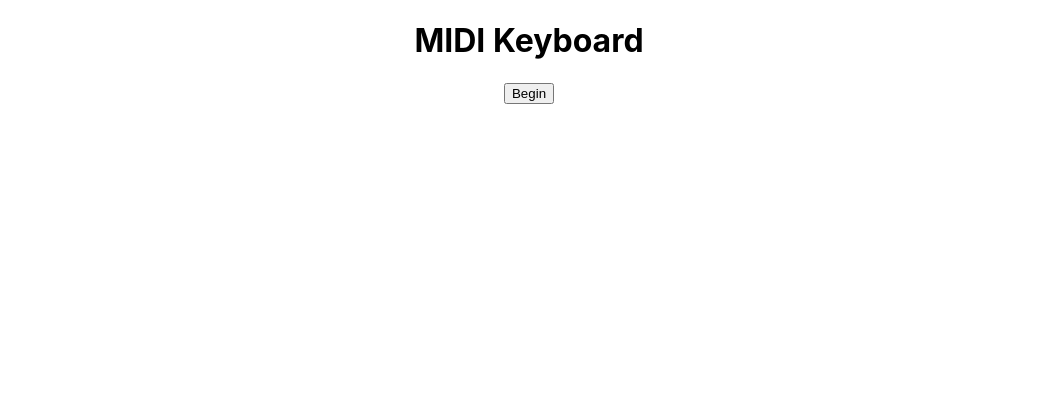
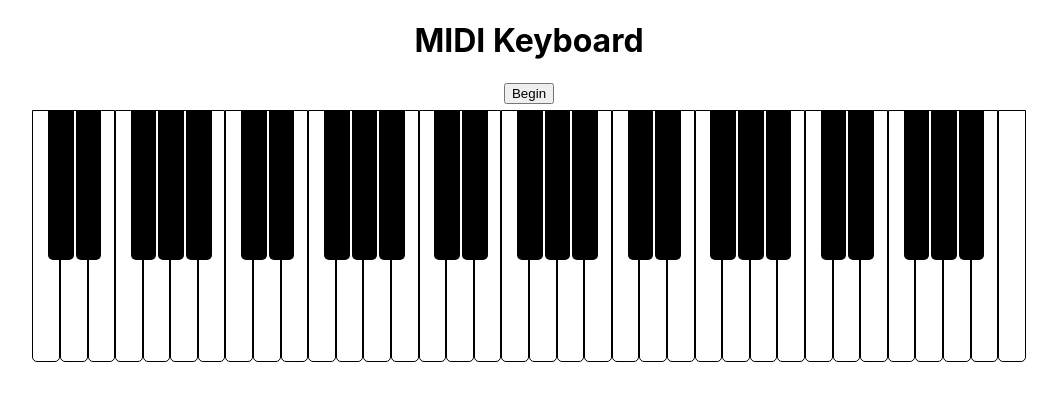
Before and after one commit to ColinMudie/MIDI_Keyboard, a React (Create React App) app: page / in a window 1280 px wide. Shown: the top 400 px of the page, without its empty margins (111-1168 px from the left). Built offline with nearby package versions, Linux system fonts and the light colour scheme.

Commit message:
added initial keyboard to visualize midi notes played

```diff
--- a/src/App.css
+++ b/src/App.css
@@ -6,6 +6,13 @@
   height: 40vmin;
   pointer-events: none;
 }
+
+.black-key-row { position: absolute; z-index: 2; width:100%; margin-left:-1%; height: 250px; top: 109px;}
+.white-key-row { position: absolute; width:100%; height: 250px; top: 110px;}
+.key { display:inline-block; }
+.black { background: black; width: 2%; height: 150px; margin: 1px;  border-bottom-right-radius: 5px; border-bottom-left-radius: 5px; }
+.spacer { display:inline-block; width: 2%; height: 0px; border: 1px solid rgba(0, 0, 0, 0);}
+.white { background: white; width: 2%; height: 250px; border: 1px solid black; border-bottom-right-radius: 5px; border-bottom-left-radius: 5px; }
 
 @media (prefers-reduced-motion: no-preference) {
   .App-logo {
--- a/src/App.js
+++ b/src/App.js
@@ -1,5 +1,6 @@
 import './App.css';
-import { useEffect } from 'react';
+import WhiteKeys from './components/WhiteKeys/WhiteKeys';
+import BlackKeys from './components/BlackKeys/BlackKeys';
 
 function App() {
   var voices = [];
@@ -135,6 +136,8 @@ function App() {
     <div className="App">
       <h1>MIDI Keyboard</h1>
       <button onClick={initAudio}>Begin</button>
+      <BlackKeys/>
+      <WhiteKeys/>
     </div>
 
   );
--- /dev/null
+++ b/src/components/BlackKeys/BlackKeys.js
@@ -0,0 +1,42 @@
+function BlackKeys() {
+    return (
+        <div className="black-key-row">
+            <span id="k25" className="black key" />
+            <span id="k27" className="black key" />
+                <span className="spacer" />
+            <span id="k30" className="black key" />
+            <span id="k32" className="black key" />
+            <span id="k34" className="black key" />
+                <span className="spacer" />
+            <span id="k37" className="black key" />
+            <span id="k39" className="black key" />
+                <span className="spacer" />
+            <span id="k42" className="black key" />
+            <span id="k44" className="black key" />
+            <span id="k46" className="black key" />
+                <span className="spacer" />
+            <span id="k49" className="black key" />
+            <span id="k51" className="black key" />
+                <span className="spacer" />
+            <span id="k54" className="black key" />
+            <span id="k56" className="black key" />
+            <span id="k58" className="black key" />
+                <span className="spacer" />
+            <span id="k61" className="black key" />
+            <span id="k63" className="black key" />
+                <span className="spacer" />
+            <span id="k66" className="black key" />
+            <span id="k68" className="black key" />
+            <span id="k70" className="black key" />
+                <span className="spacer" />
+            <span id="k73" className="black key" />
+            <span id="k75" className="black key" />
+                <span className="spacer" />
+            <span id="k78" className="black key" />
+            <span id="k80" className="black key" />
+            <span id="k82" className="black key" />
+        </div>
+    )
+}
+
+export default BlackKeys;
--- /dev/null
+++ b/src/components/WhiteKeys/WhiteKeys.js
@@ -0,0 +1,44 @@
+function WhiteKeys() {
+    return(
+        <div className="white-key-row">
+                <span id="k24" className="white key" />
+            <span id="k26" className="white key" />
+            <span id="k28" className="white key" />
+            <span id="k29" className="white key" />
+            <span id="k31" className="white key" />
+            <span id="k33" className="white key" />
+            <span id="k35" className="white key" />
+                <span id="k36" className="white key" />
+            <span id="k38" className="white key" />
+            <span id="k40" className="white key" />
+            <span id="k41" className="white key" />
+            <span id="k43" className="white key" />
+            <span id="k45" className="white key" />
+            <span id="k47" className="white key" />
+                <span id="k48" className="white key" />
+            <span id="k50" className="white key" />
+            <span id="k52" className="white key" />
+            <span id="k53" className="white key" />
+            <span id="k55" className="white key" />
+            <span id="k57" className="white key" />
+            <span id="k59" className="white key" />
+                <span id="k60" className="white key" />
+            <span id="k62" className="white key" />
+            <span id="k64" className="white key" />
+            <span id="k65" className="white key" />
+            <span id="k67" className="white key" />
+            <span id="k69" className="white key" />
+            <span id="k71" className="white key" />
+                <span id="k72" className="white key" />
+            <span id="k74" className="white key" />
+            <span id="k76" className="white key" />
+            <span id="k77" className="white key" />
+            <span id="k79" className="white key" />
+            <span id="k81" className="white key" />
+            <span id="k83" className="white key" />
+                <span id="k84" className="white key" />
+        </div>
+    )
+}
+
+export default WhiteKeys;
```
